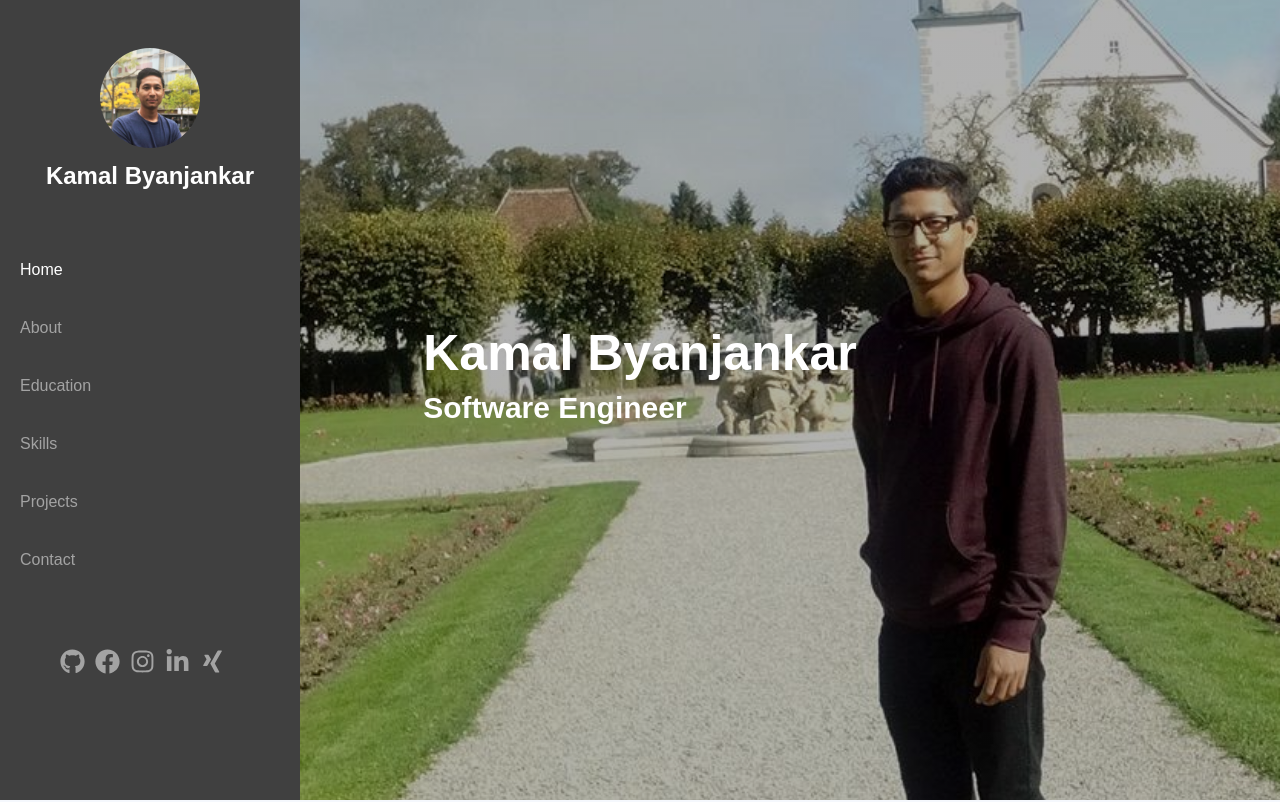
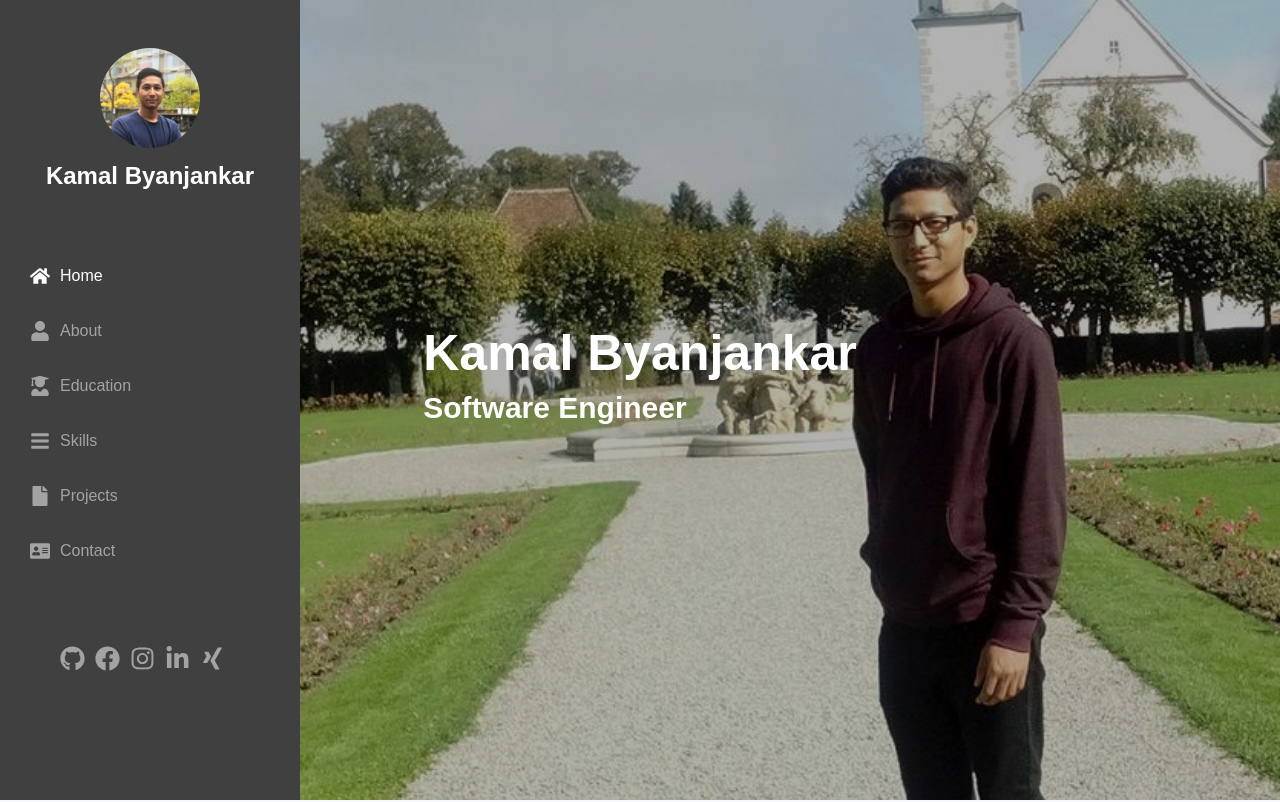
Before and after one commit to KamalByanjankar/PortfolioWebsite, a React (Create React App) app: page / in a window 1280 px wide. Shown: the top 802 px of the page. Built offline with nearby package versions, Linux system fonts and the light colour scheme.

Commit message:
nav icons added

```diff
--- a/src/components/Navbar/Navbar.css
+++ b/src/components/Navbar/Navbar.css
@@ -39,16 +39,29 @@
 
 .navbar__navigation ul li{
   list-style-type: none;
-  margin: 30px 0 40px 0;
+  margin: 35px 0;
   padding: 0;
   font-size: 16px;
   color: rgb(163, 163, 163);
 }
 
-.navbar__navigation ul li a:hover{
+.navbar__navigation ul li a{
+  display: flex;
+  align-items: center;
+}
+
+.navbar__navigation__icons{
+ margin: 0 10px;
+ font-size: 20px;
+}
+
+.test:hover .navbar__navigation__icons{
   cursor: pointer;
   color: rgb(235, 235, 235);
-  /* color: #fad6b8; */
+}
+
+.navbar__navigation__icons .active{
+  color: rgb(235, 235, 235);
 }
 
 @media (max-width: 1024px){
@@ -90,3 +103,10 @@
     overflow: scroll;
   }
 }
+
+@media (hover:hover){
+  .navbar__navigation ul li a:hover{
+    cursor: pointer;
+    color: rgb(235, 235, 235);
+  }
+}
--- a/src/components/Navbar/Navbar.jsx
+++ b/src/components/Navbar/Navbar.jsx
@@ -1,5 +1,5 @@
 import React, {useState} from "react";
-import {FaBars, FaTimes} from 'react-icons/fa';
+import {FaBars, FaTimes, FaHome, FaUser, FaUserGraduate, FaFile, FaAddressCard} from 'react-icons/fa';
 import { Link } from "react-scroll"
 import BackDrop from '../Backdrop/Backdrop';
 import profilepic from "../../assets/profile/kamal.png";
@@ -44,6 +44,9 @@ const Navbar = () => {
         <nav className="navbar__navigation">
           <ul>
             <li>
+              {/* <i className="navbar__navigation__icons">
+                <FaHome />
+              </i>      */}
               <Link activeClass="active"
                 to="home"
                 spy={true}
@@ -51,6 +54,7 @@ const Navbar = () => {
                 offset={-100}
                 duration={500}
                 onClick={closeSidebar}>
+                  <FaHome className="navbar__navigation__icons" />
                   Home
               </Link>
             </li>
@@ -63,9 +67,11 @@ const Navbar = () => {
                 offset={-100}
                 duration={500}
                 onClick={closeSidebar}>
+                  <FaUser className="navbar__navigation__icons" />
                   About
               </Link>
             </li>
+
             <li>
               <Link activeClass="active"
                 to="education"
@@ -74,9 +80,11 @@ const Navbar = () => {
                 offset={-100}
                 duration={500}
                 onClick={closeSidebar}>
+                  <FaUserGraduate className="navbar__navigation__icons" />
                   Education
               </Link>
             </li>
+
             <li>
               <Link activeClass="active"
                 to="skills"
@@ -85,9 +93,11 @@ const Navbar = () => {
                 offset={-100}
                 duration={500}
                 onClick={closeSidebar}>
+                  <FaBars className="navbar__navigation__icons" />
                   Skills
               </Link>
             </li>
+
             <li>
               <Link activeClass="active"
                 to="projects"
@@ -96,9 +106,11 @@ const Navbar = () => {
                 offset={-100}
                 duration={500}
                 onClick={closeSidebar}>
+                  <FaFile className="navbar__navigation__icons" />
                   Projects
               </Link>
             </li>
+
             <li>
               <Link activeClass="active"
                 to="contact"
@@ -107,6 +119,7 @@ const Navbar = () => {
                 offset={-100}
                 duration={500}
                 onClick={closeSidebar}>
+                  <FaAddressCard className="navbar__navigation__icons" />
                   Contact
               </Link>
             </li>
--- a/src/components/Social/Social.css
+++ b/src/components/Social/Social.css
@@ -1,9 +1,9 @@
 .social {
   position: relative;
-  bottom: -30px;
+  margin: 0 auto;
+  bottom: -40px;
   z-index: 999;
   width: 60%;
-  margin: 0 auto;
 }
 .social a {
   padding-right: 10px;
```
Lines whose indentation alone changed are shown as unchanged.
